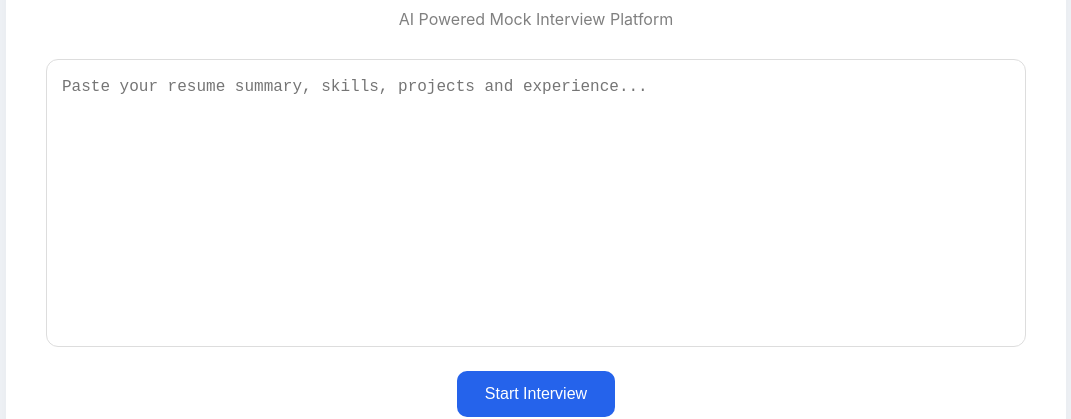
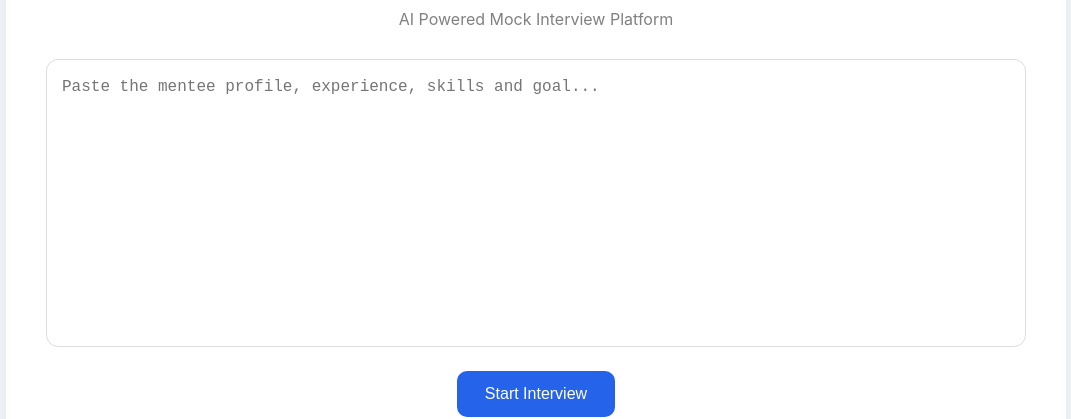
Before and after one commit to sudu-sr7/AI-Mock-Interview-System, a React app in the folder frontend/: page / in a window 1280 px wide. Shown: the part 132-551 px from the top of the page, without its empty margins (104-1175 px from the left). Built offline with nearby package versions, Linux system fonts and the light colour scheme; no server answers; the HTML template or start-up script is replaced by a standard one.

Commit message:
Add goal-based interview workflow

```diff
--- a/frontend/src/pages/Home.jsx
+++ b/frontend/src/pages/Home.jsx
@@ -9,7 +9,7 @@ function Home() {
 
   const handleStart = async () => {
     if (!summary.trim()) {
-      alert("Please enter resume summary");
+      alert("Please enter the mentee goal and profile.");
       return;
     }
 
@@ -53,7 +53,7 @@ function Home() {
           onChange={(e) =>
             setSummary(e.target.value)
           }
-          placeholder="Paste your resume summary, skills, projects and experience..."
+          placeholder="Paste the mentee profile, experience, skills and goal..."
         />
 
         <button
```
Also changed, not shown: 1 other file (tests, documents, lock files or other folders).
